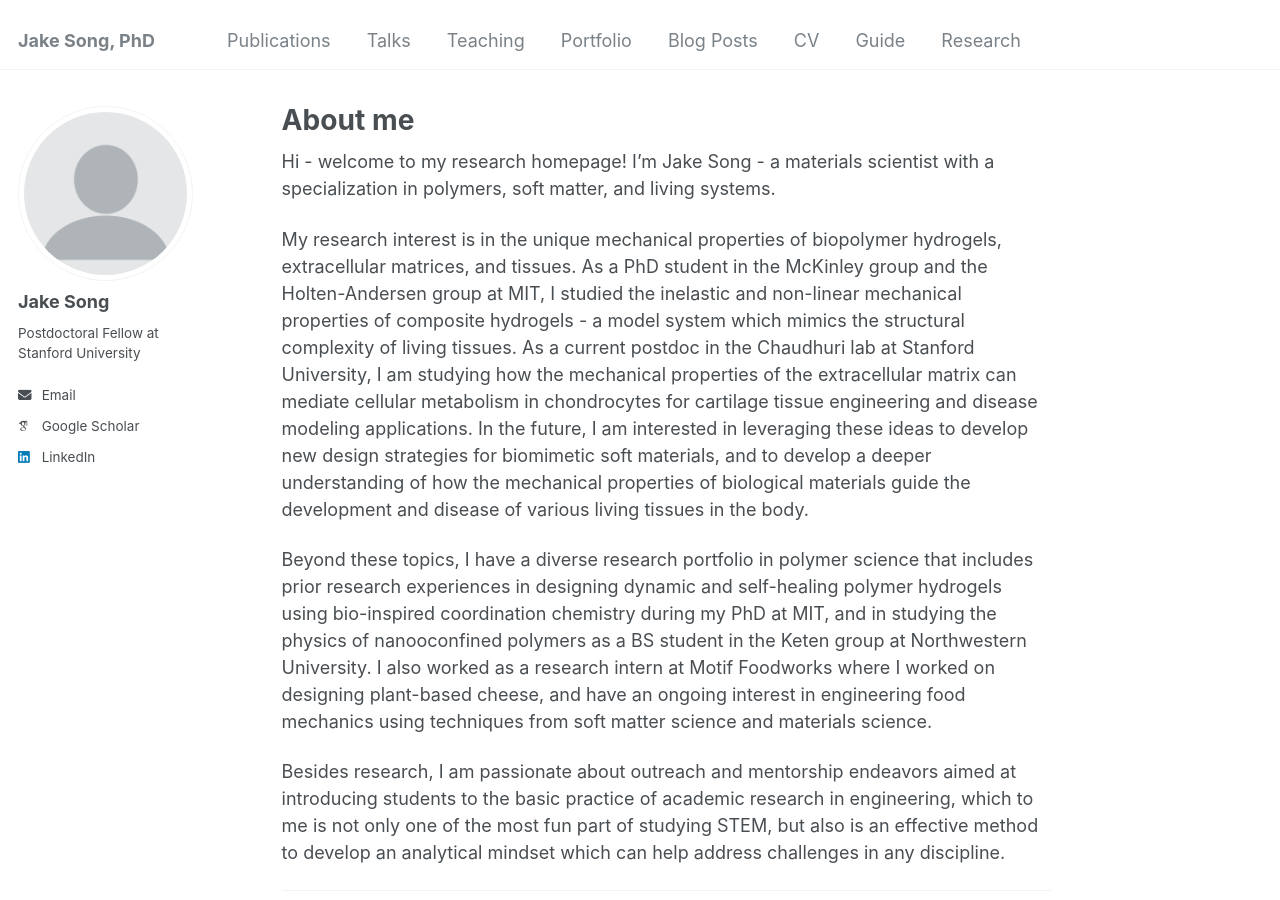
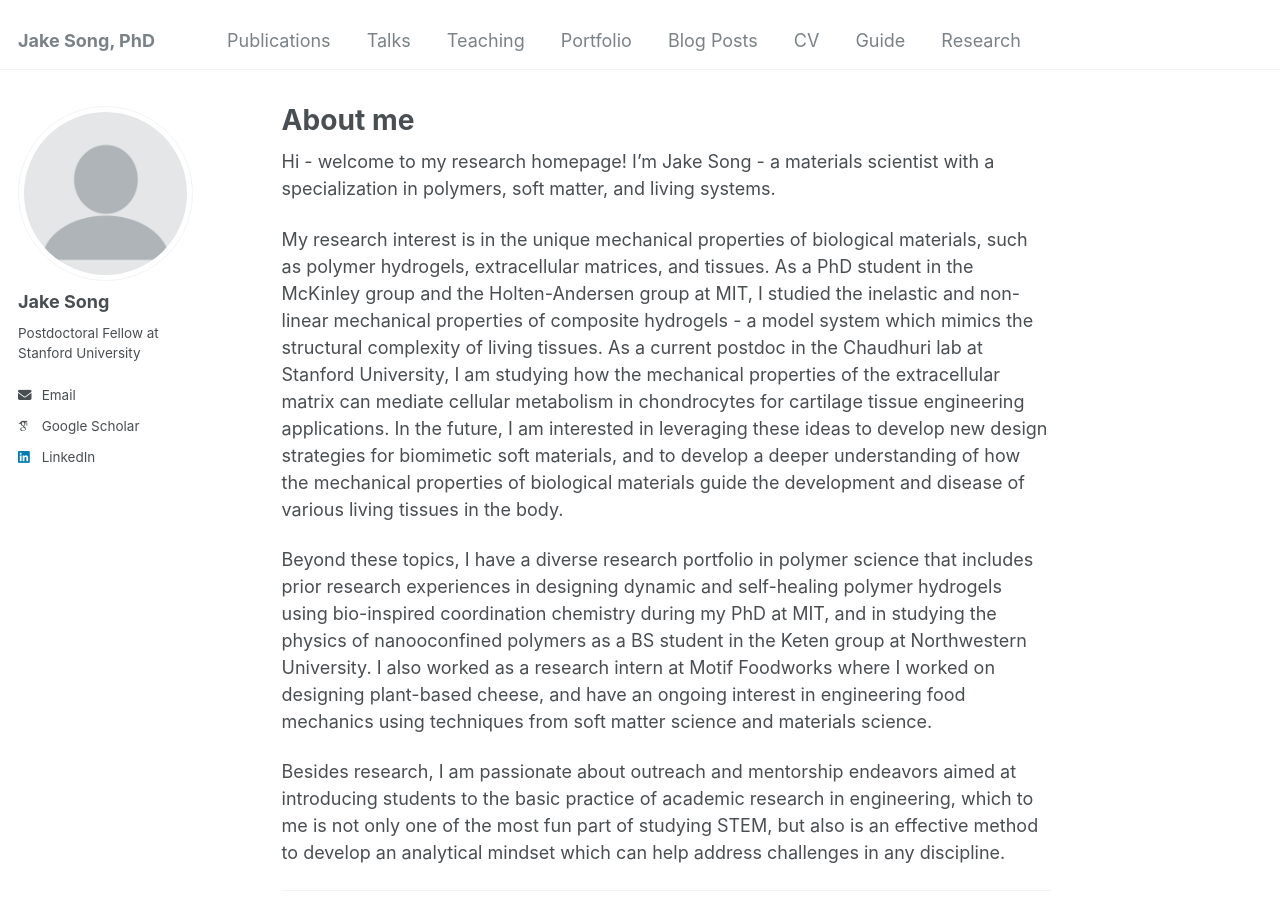
Before and after one commit to jakesong15/jakesong15.github.io, a Jekyll site: the page built from _pages/about.md, in a window 1280 px wide and 900 px high. Built offline with Jekyll 4.4.1, drawn with Linux system fonts in a browser that asks for light colours; some web fonts are replaced.

Commit message:
Update about.md

```diff
--- a/_pages/about.md
+++ b/_pages/about.md
@@ -9,7 +9,7 @@
 
 Hi - welcome to my research homepage! I'm Jake Song - a materials scientist with a specialization in polymers, soft matter, and living systems.
 
-My research interest is in the unique mechanical properties of biopolymer hydrogels, extracellular matrices, and tissues. As a PhD student in the McKinley group and the Holten-Andersen group at MIT, I studied the inelastic and non-linear mechanical properties of composite hydrogels - a model system which mimics the structural complexity of living tissues. As a current postdoc in the Chaudhuri lab at Stanford University, I am studying how the mechanical properties of the extracellular matrix can mediate cellular metabolism in chondrocytes for cartilage tissue engineering and disease modeling applications. In the future, I am interested in leveraging these ideas to develop new design strategies for biomimetic soft materials, and to develop a deeper understanding of how the mechanical properties of biological materials guide the development and disease of various living tissues in the body.
+My research interest is in the unique mechanical properties of biological materials, such as polymer hydrogels, extracellular matrices, and tissues. As a PhD student in the McKinley group and the Holten-Andersen group at MIT, I studied the inelastic and non-linear mechanical properties of composite hydrogels - a model system which mimics the structural complexity of living tissues. As a current postdoc in the Chaudhuri lab at Stanford University, I am studying how the mechanical properties of the extracellular matrix can mediate cellular metabolism in chondrocytes for cartilage tissue engineering applications. In the future, I am interested in leveraging these ideas to develop new design strategies for biomimetic soft materials, and to develop a deeper understanding of how the mechanical properties of biological materials guide the development and disease of various living tissues in the body.
 
 Beyond these topics, I have a diverse research portfolio in polymer science that includes prior research experiences in designing dynamic and self-healing polymer hydrogels using bio-inspired coordination chemistry during my PhD at MIT, and in studying the physics of nanooconfined polymers as a BS student in the Keten group at Northwestern University. I also worked as a research intern at Motif Foodworks where I worked on designing plant-based cheese, and have an ongoing interest in engineering food mechanics using techniques from soft matter science and materials science.
 
```
